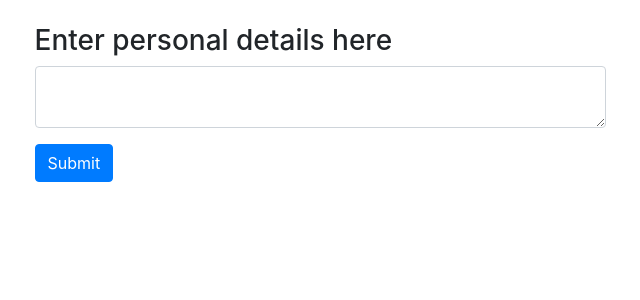
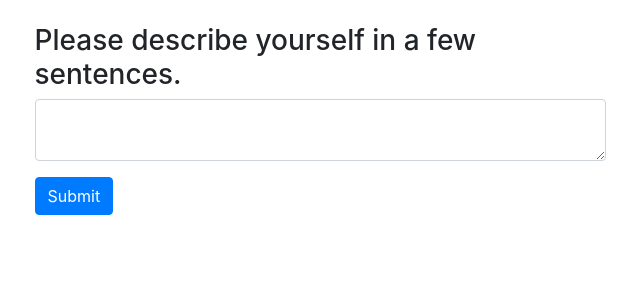
Before and after one commit to fomitchov/LLM_POC, a Flask app: page / in a window 1280 px wide. Shown: the top 300 px of the page, without its empty margins (320-960 px from the left). Run offline with Flask 3, Linux system fonts and the light colour scheme.

Commit message:
Update index.html
Changed guidance wording.

```diff
--- a/templates/index.html
+++ b/templates/index.html
@@ -15,7 +15,7 @@
             <div class="col-6">
                 <form method="POST" action="{{url_for('index')}}">
                     <div class="mb-3">
-                        <h3>Enter personal details here</h3>
+                        <h3>Please describe yourself in a few sentences.</h3>
                         <textarea name='text' type="text" class="form-control" id="exampleInputEmail1"
                             aria-describedby="emailHelp"></textarea>
                     </div>
```
